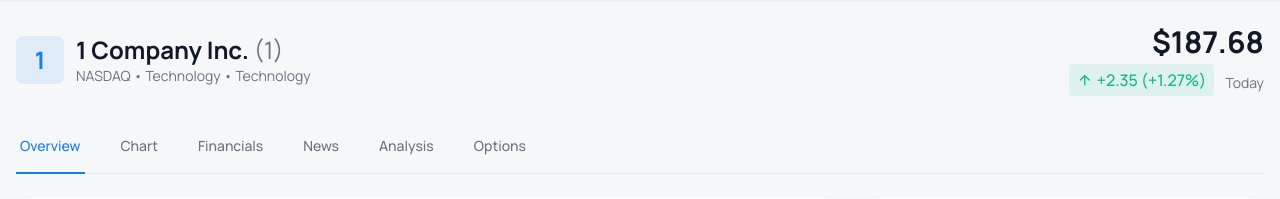
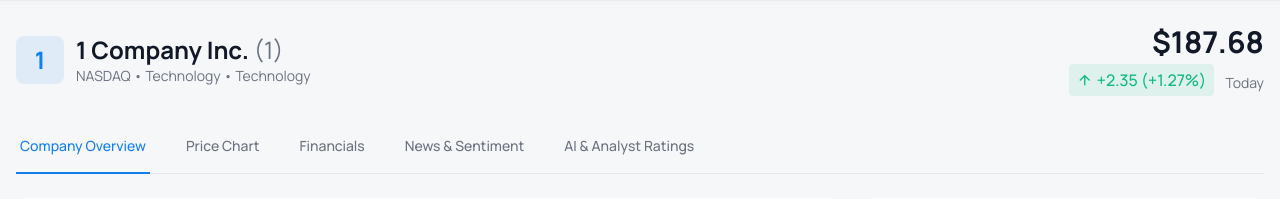
Before and after one commit to Nishchal-dl/InvestIQ, a Flask app: page /stock/1 in a window 1280 px wide. Shown: the part 64-263 px from the top of the page. Run offline with Flask 3, Linux system fonts and the light colour scheme; some libraries are stand-ins or nearby versions.

```diff
--- a/src/templates/includes/stock/_header.html
+++ b/src/templates/includes/stock/_header.html
@@ -31,12 +31,11 @@
     <!-- Stock Navigation -->
     <div class="mt-6 border-b border-gray-200 dark:border-gray-700">
         <nav class="-mb-px flex space-x-8 overflow-x-auto">
-            <a href="#overview" class="border-b-2 border-primary text-primary dark:border-primary-500 dark:text-primary-400 whitespace-nowrap py-4 px-1 font-medium text-sm">Overview</a>
-            <a href="#chart" class="border-b-2 border-transparent text-gray-500 hover:text-gray-700 hover:border-gray-300 dark:text-gray-400 dark:hover:text-gray-300 whitespace-nowrap py-4 px-1 font-medium text-sm">Chart</a>
+            <a href="#overview" class="border-b-2 border-primary text-primary dark:border-primary-500 dark:text-primary-400 whitespace-nowrap py-4 px-1 font-medium text-sm">Company Overview</a>
+            <a href="#chart" class="border-b-2 border-transparent text-gray-500 hover:text-gray-700 hover:border-gray-300 dark:text-gray-400 dark:hover:text-gray-300 whitespace-nowrap py-4 px-1 font-medium text-sm">Price Chart</a>
             <a href="#financials" class="border-b-2 border-transparent text-gray-500 hover:text-gray-700 hover:border-gray-300 dark:text-gray-400 dark:hover:text-gray-300 whitespace-nowrap py-4 px-1 font-medium text-sm">Financials</a>
-            <a href="#news" class="border-b-2 border-transparent text-gray-500 hover:text-gray-700 hover:border-gray-300 dark:text-gray-400 dark:hover:text-gray-300 whitespace-nowrap py-4 px-1 font-medium text-sm">News</a>
-            <a href="#analysis" class="border-b-2 border-transparent text-gray-500 hover:text-gray-700 hover:border-gray-300 dark:text-gray-400 dark:hover:text-gray-300 whitespace-nowrap py-4 px-1 font-medium text-sm">Analysis</a>
-            <a href="#options" class="border-b-2 border-transparent text-gray-500 hover:text-gray-700 hover:border-gray-300 dark:text-gray-400 dark:hover:text-gray-300 whitespace-nowrap py-4 px-1 font-medium text-sm">Options</a>
+            <a href="#news" class="border-b-2 border-transparent text-gray-500 hover:text-gray-700 hover:border-gray-300 dark:text-gray-400 dark:hover:text-gray-300 whitespace-nowrap py-4 px-1 font-medium text-sm">News & Sentiment</a>
+            <a href="#analysis" class="border-b-2 border-transparent text-gray-500 hover:text-gray-700 hover:border-gray-300 dark:text-gray-400 dark:hover:text-gray-300 whitespace-nowrap py-4 px-1 font-medium text-sm">AI & Analyst Ratings</a>
         </nav>
     </div>
 </div>
```
Also changed, not shown: requirements.txt (+75 -7 lines), 1 other file.
